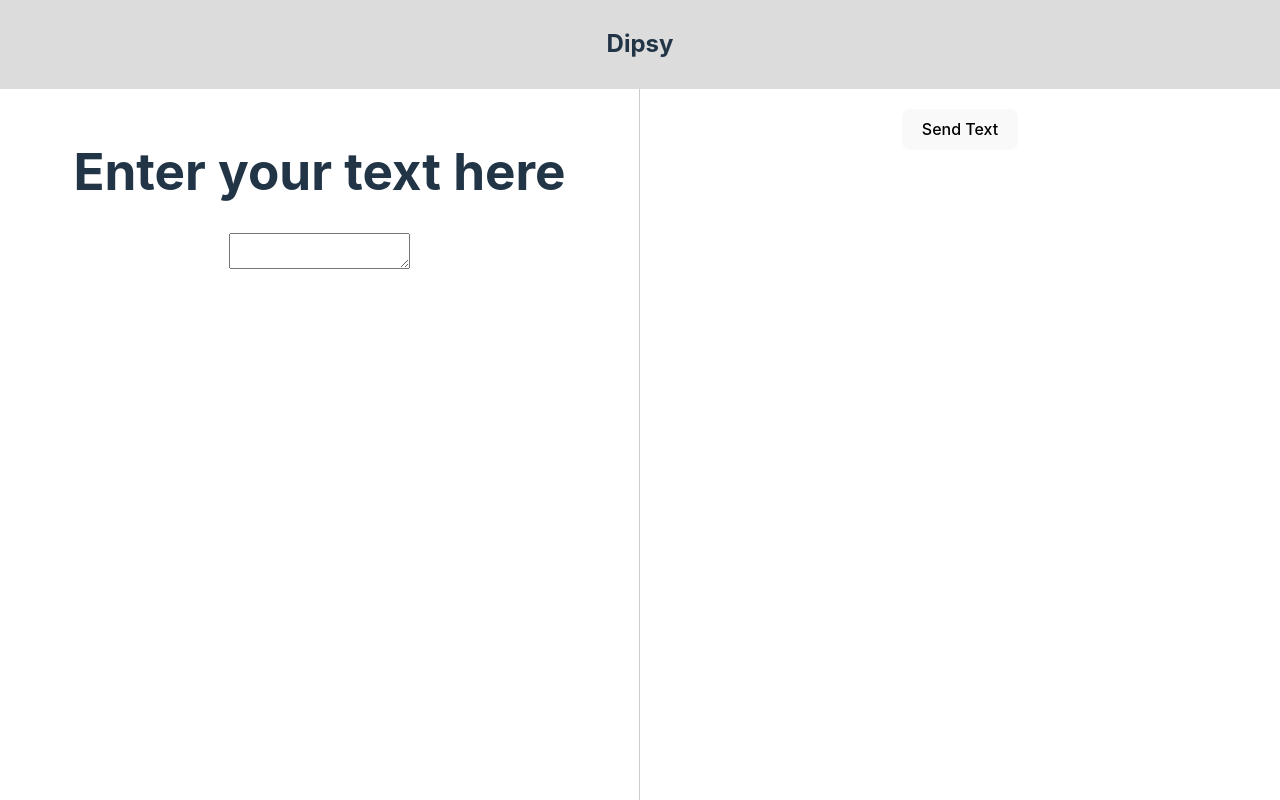
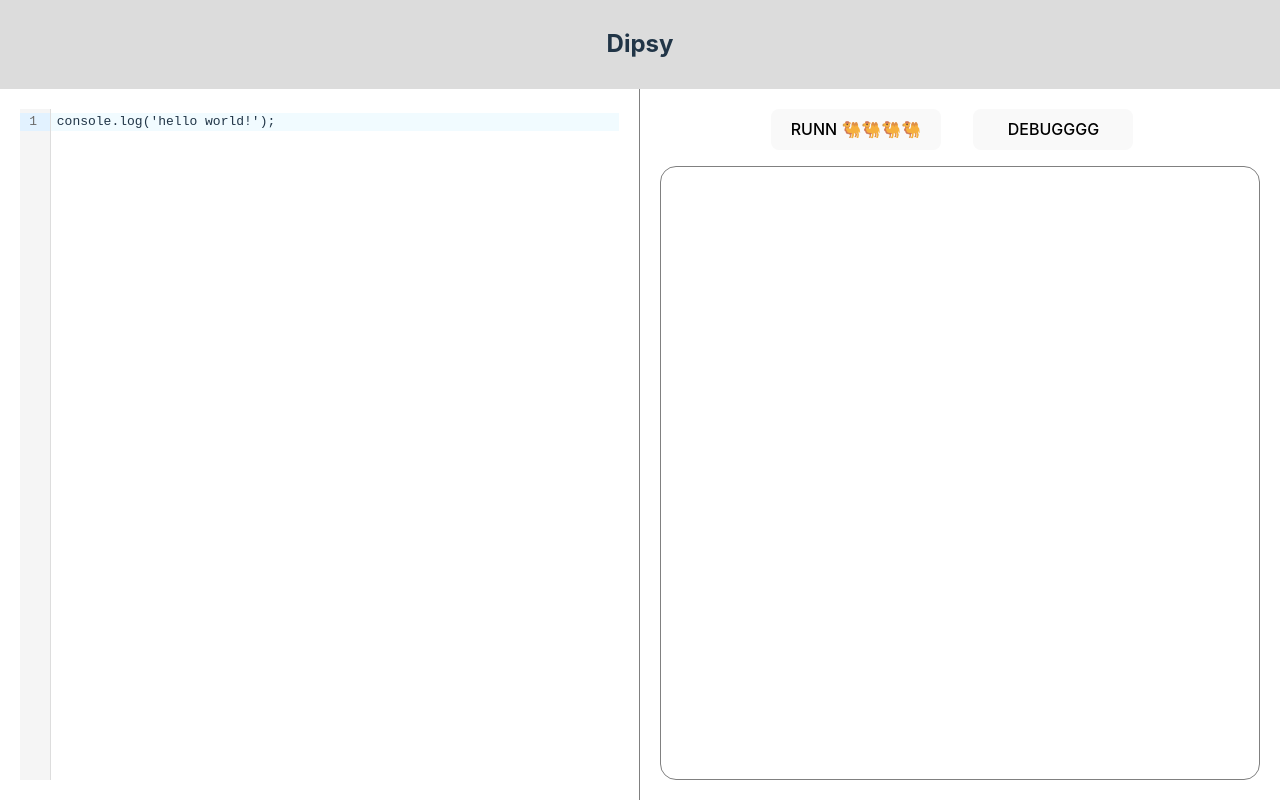
Before and after one commit to amirave-mech/DEP, a React (Vite) app in the folder client/dep_web/: page / in a window 1280 px wide. Built offline with nearby package versions, Linux system fonts and the light colour scheme.

Commit message:
Added code editor and reorganized ui

```diff
--- a/client/dep_web/src/App.css
+++ b/client/dep_web/src/App.css
@@ -2,6 +2,7 @@
   /* max-width: 1280px;
   margin: 0 auto;
   padding: 2rem; */
+
   width: 100vw;
   height: 100vh;
   text-align: center;
@@ -27,6 +28,7 @@
 .main-content {
   display: flex;
   flex: 1;
+  overflow: auto;
   /* flex-grow: 1; */
 }
 
@@ -34,18 +36,43 @@
   width: 50%;
   padding: 20px;
   box-sizing: border-box;
+  display: flex;
+  flex-direction: column;
 }
 
 .left-side {
-  border-right: 1px solid #ccc;
+  border-right: 1px solid gray;
 }
 
 .text-area {
   width: 100%;
   height: 100%;
   padding: 10px;
-  border: 1px solid #ccc;
+  border: 2px solid gray;
   border-radius: 5px;
   resize: none;
   font-size: 1em;
 }
+
+/* scrollbar stuff */
+
+::-webkit-scrollbar {
+  width: 10px;   /* Vertical scrollbar width */
+  height: 10px;  /* Horizontal scrollbar height */
+}
+
+::-webkit-scrollbar-thumb {
+  background: rgb(128, 128, 128);  /* Scroll thumb color */
+  border-radius: 10px; /* Capsule shape */
+  border: 2px solid white; /* Inner line effect */
+}
+
+::-webkit-scrollbar-track {
+  background: #f0f0f0; /* Track color */
+  border-radius: 10px; /* Round track edges */
+  /* width: 2px; */
+}
+
+::-webkit-scrollbar-thumb:hover {
+  background: rgb(100, 100, 100); /* Darker grey on hover */
+}
--- a/client/dep_web/src/App.tsx
+++ b/client/dep_web/src/App.tsx
@@ -1,11 +1,19 @@
-import './App.css'
+import React from 'react';
+import './App.css';
+import {CodeModule} from './CodeModule';
+import {OutputModule} from './OutputModule';
 
 function App() {
+  const [codeText, setCodeText] = React.useState("console.log('hello world!');");
+    const onCodeTextChange = React.useCallback((val: React.SetStateAction<string>) => {
+        setCodeText(val);
+    }, []);
+
+  const [output, setOutput] = React.useState("");
+
   const sendCode = () => {
-    let textArea: HTMLInputElement | null = document.getElementById('code') as HTMLInputElement;
-    let serverResponse: HTMLElement | null = document.getElementById('serverResponse');
-    if (textArea && serverResponse) {
-      fetchData(textArea.value).then(data => serverResponse.innerHTML = (data.message + '\n' + data.received).replace(/\n/g, '<br>') || data.error);
+    if (codeText) {
+      fetchData(codeText).then(data => setOutput((data.message + '\n' + data.received) || data.error));
     }
   }
 
@@ -14,13 +22,15 @@ function App() {
       <Header></Header>
       <div className="main-content">
         <div className="left-side">
-          <h1>Enter your text here</h1>
-          <textarea id='code'></textarea><br />
+          {/* <h1>Enter your text here</h1> */}
+          <CodeModule
+            value={codeText}
+            onChange={onCodeTextChange}
+          />
         </div>
 
         <div className="right-side">
-          <button onClick={sendCode}>Send Text</button><br />
-          <p id='serverResponse' />
+          <OutputModule sendCode={sendCode} outputText={output}/>
         </div>
       </div>
     </>
--- /dev/null
+++ b/client/dep_web/src/CodeModule.css
@@ -0,0 +1,5 @@
+.code-module {
+    display: flex;
+    text-align: start;
+    height: 100%;
+}
--- /dev/null
+++ b/client/dep_web/src/CodeModule.tsx
@@ -0,0 +1,14 @@
+import CodeMirror from "@uiw/react-codemirror";
+import './CodeModule.css';
+
+export function CodeModule(props: {value: string, onChange: (value: string) => void}) {
+    return (
+        <CodeMirror
+            value={props.value}
+            height="100%"
+            width="100%"
+            className="code-module"
+            onChange={props.onChange}
+        />
+    );
+}
--- /dev/null
+++ b/client/dep_web/src/OutputModule.css
@@ -0,0 +1,31 @@
+.output-module {
+    display: flex;
+    flex-direction: column;
+    gap: 1em;
+    height: 100%;
+    width: 100%;
+}
+
+.output-buttons {
+    display: flex;
+    flex-direction: row;
+    justify-content: center;
+    gap: 1em;
+}
+
+.output-buttons button {
+    min-width: 10em;
+}
+
+.output-field {
+    /* width: 100%;
+    height: 100%; */
+    flex: 1;
+    overflow: auto;
+
+    border-radius: 1em;
+    border: 1px solid gray;
+
+    text-align: start;
+    padding: 1em;
+}
--- /dev/null
+++ b/client/dep_web/src/OutputModule.tsx
@@ -0,0 +1,16 @@
+import './OutputModule.css'
+
+export function OutputModule(props: { sendCode: () => void, outputText: string}) {
+
+    return (
+        <div className="output-module">
+            <div className="output-buttons">
+                <button onClick={props.sendCode}>RUNN 🐫🐫🐫🐫</button><br />
+                <button onClick={props.sendCode}>DEBUGGGG</button><br />
+            </div>
+            <div className="output-field" style={{ whiteSpace: 'pre-line' }}>
+                {props.outputText}
+            </div>
+        </div>
+    )
+}
--- /dev/null
+++ b/client/package.json
@@ -0,0 +1,5 @@
+{
+  "dependencies": {
+    "@uiw/react-codemirror": "^4.23.8"
+  }
+}
```
Also changed, not shown: 1 other file (tests, documents, lock files or other folders).
